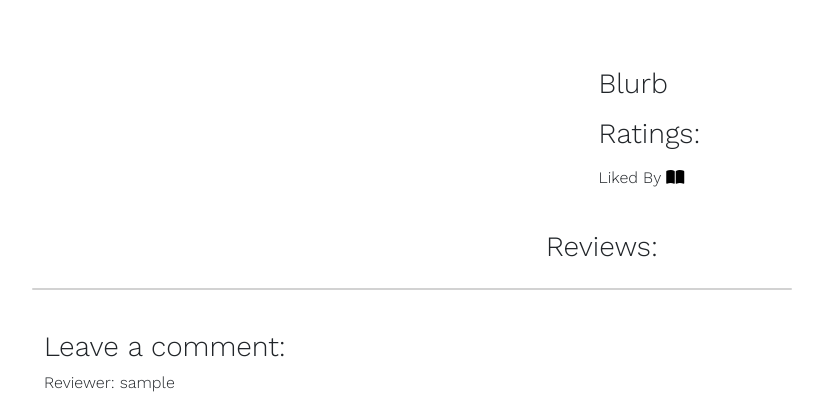
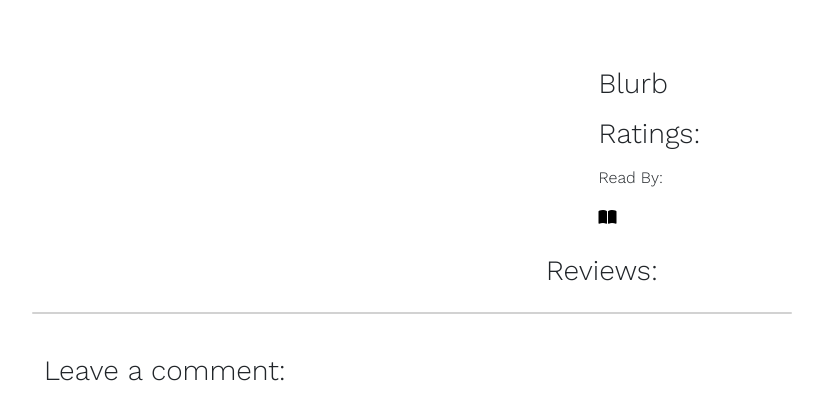
Before and after one commit to ARcKP98/open-book-reviews, a Django app: template templates/book-info.html in a window 1280 px wide. Shown: the part 133-531 px from the top of the page, without its empty margins (38-861 px from the left). Run offline with Django 3.2, Linux system fonts and the light colour scheme; the template is opened without the code that fills it: values that come from a table or form of the project are taken from there, others are empty; the visitor is signed in with stand-in values (Sample User, id 1); some libraries are stand-ins or nearby versions.

Commit message:
Add a colon to add space.

```diff
--- a/templates/book-info.html
+++ b/templates/book-info.html
@@ -28,10 +28,10 @@
                                 {{ book.blurb | linebreaks }}
                                 <h3>Ratings: </h3>
                                 <div class="col-6 mt-3">
-                                    <p style="display: inline-block;">Liked By</p>
+                                    <p style="display: inline-block;">Read By:  </p>
                                     <strong>
                                         {% if user.is_authenticated %}
-                                        <form class="d-inline" action="{% url 'book_liked' book.slug %}" method="POST">
+                                        <form action="{% url 'book_liked' book.slug %}" method="POST">
                                             {% csrf_token %}
                                             {% if liked %}
                                             <button type="submit" value="{{book.slug}}" class="like-btn"><i
```
